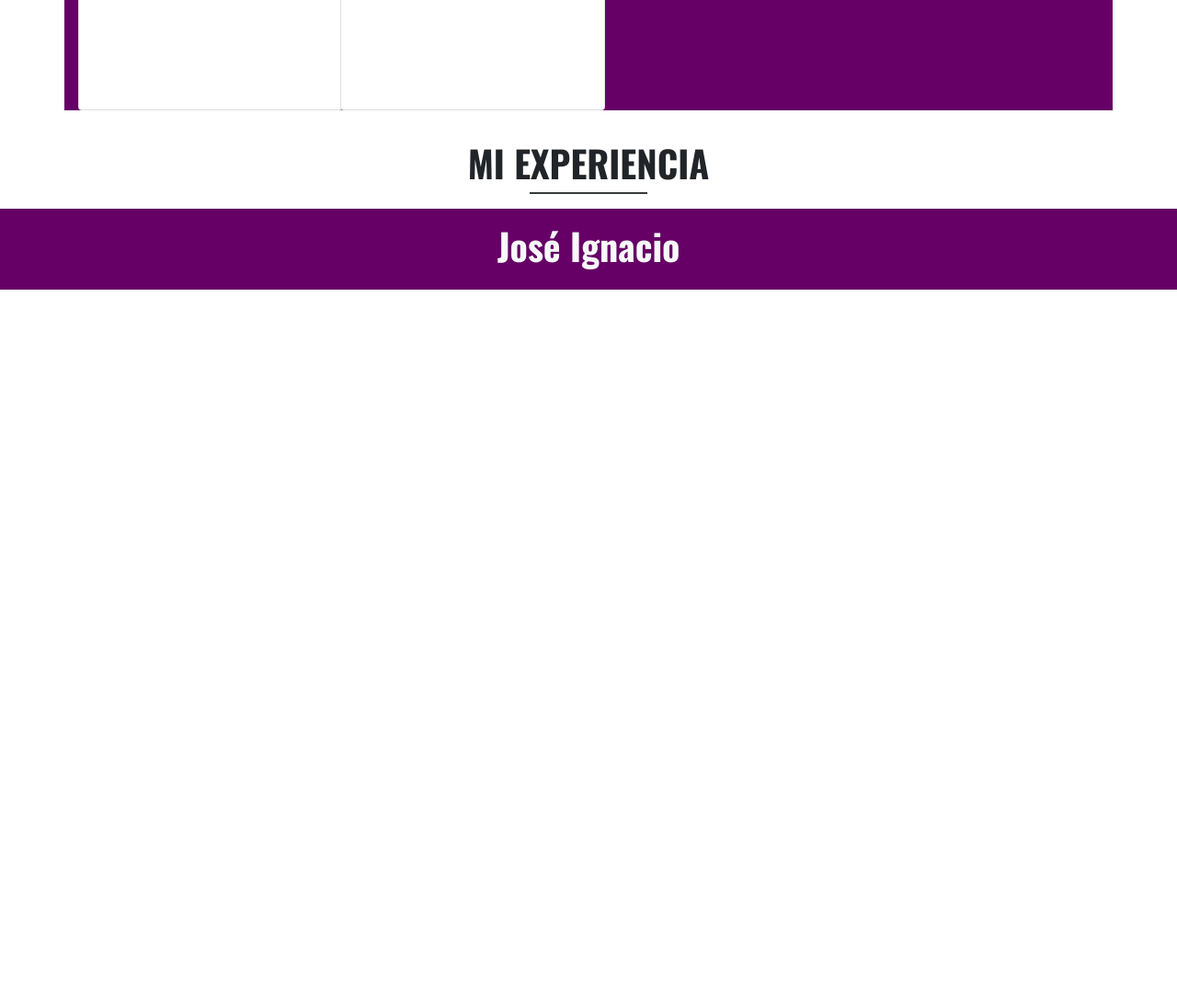
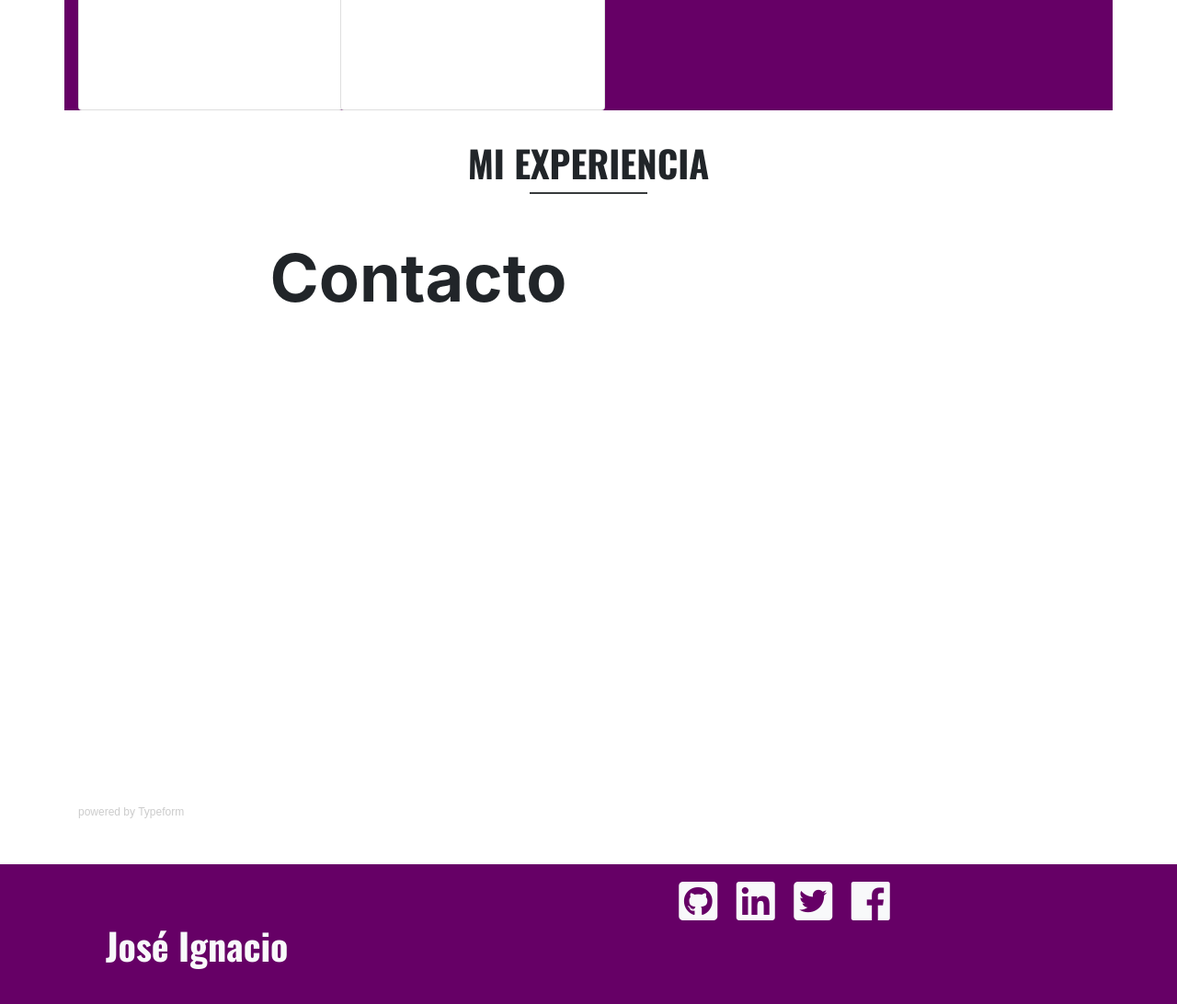
Before and after one commit to jiSalinas/Portafolio, a plain HTML site: page index.html in a window 1280 px wide. Shown: the part 2598-3690 px from the top of the page at 92% size. Before the commit the page ends 2913 px from the top, so only its background shows below. Drawn offline with nearby package versions, Linux system fonts and the light colour scheme; a script that the page names is missing.

Commit message:
Se agrega la seccion contacto

```diff
--- a/index.html
+++ b/index.html
@@ -63,7 +63,7 @@
         </div>
     </header>
 
-    <section class="container d-none d-md-block descripcion">
+    <section id="about" class="container d-none d-md-block descripcion">
         <h2 class="descripcion-h2">Lorem ipsum dolor sit amet, consectetur adipiscing elit. Donec mattis ante</h2>
         <h2 class="text-center descripcion-h2">nulla. Donec in neque consectetur, ultrices justo eu, hendrerit lectus.</h2>
         <hr class="descripcion-hr">
@@ -110,7 +110,7 @@
 
         </div>
     </section>
-    <section class="container text-center ultimos-trabajos">
+    <section id="Trabajos" class="container text-center ultimos-trabajos">
         <h1 class="ultimos-trabajos-h1">MIS ÚLTIMOS TRABAJOS</h1>
         <hr class="ultimos-trabajos-hr">
         <div class="row">
@@ -166,12 +166,28 @@
     </section>
     <h1 class="experiencia-h1 text-center">MI EXPERIENCIA</h1>
     <hr class="experiencia-hr">
-    <section id="contact" class="container">
-
+    <section id="contact" class="container my-5">
+        <h2 class="display-3 col-md-8 font-weight-bold text-center my-4">Contacto</h2>
+        <div class="typeform-widget" data-url="https://jon200441.typeform.com/to/MtpIdX" style="width: 100%; height: 500px;"></div>
+        <script> (function () { var qs, js, q, s, d = document, gi = d.getElementById, ce = d.createElement, gt = d.getElementsByTagName, id = "typef_orm", b = "https://embed.typeform.com/"; if (!gi.call(d, id)) { js = ce.call(d, "script"); js.id = id; js.src = b + "embed.js"; q = gt.call(d, "script")[0]; q.parentNode.insertBefore(js, q) } })() </script>
+        <div style="font-family: Sans-Serif;font-size: 12px;color: #999;opacity: 0.5; padding-top: 5px;"> powered by
+            <a href="https://admin.typeform.com/signup?utm_campaign=MtpIdX&utm_source=typeform.com-14543881-Free&utm_medium=typeform&utm_content=typeform-embedded-poweredbytypeform&utm_term=ES"
+                style="color: #999" target="_blank">Typeform</a>
+        </div>
     </section>
 
-    <footer class="text-center text-light p-3 footer mt-3">
-        <h1>José Ignacio</h1>
+    <footer class="icons-section text-center text-light p-3 footer mt-3">
+        <div class="row">
+            <div class="col-md-4 mt-5 mb-3">
+                <h1>José Ignacio</h1>
+            </div>
+            <div class="col-md-8 mb-5 iconos">
+                <i class="fab fa-github-square fa-3x pr-3"></i>
+                <i class="fab fa-linkedin fa-3x pr-3"></i>
+                <i class="fab fa-twitter-square fa-3x pr-3"></i>
+                <i class="fab fa-facebook fa-3x"></i>
+            </div>
+        </div>
     </footer>
 
     <!--jQuery 3.3.1 sin slim-->
```
